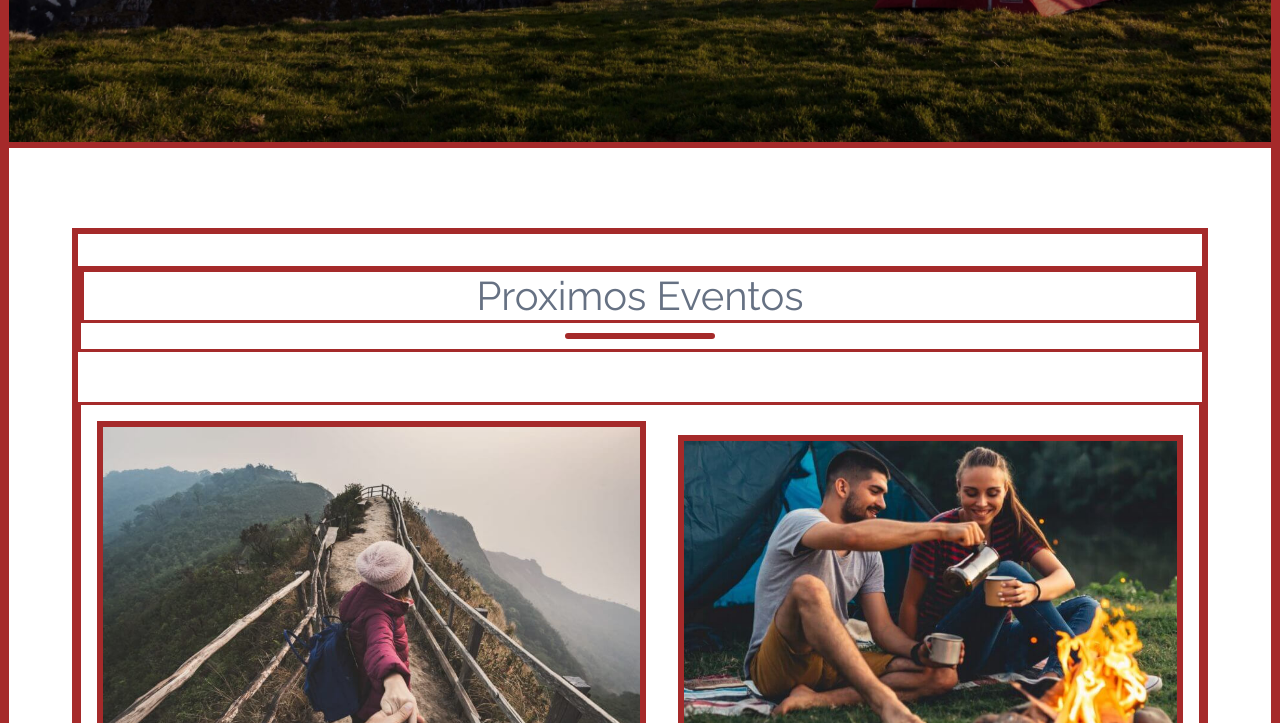
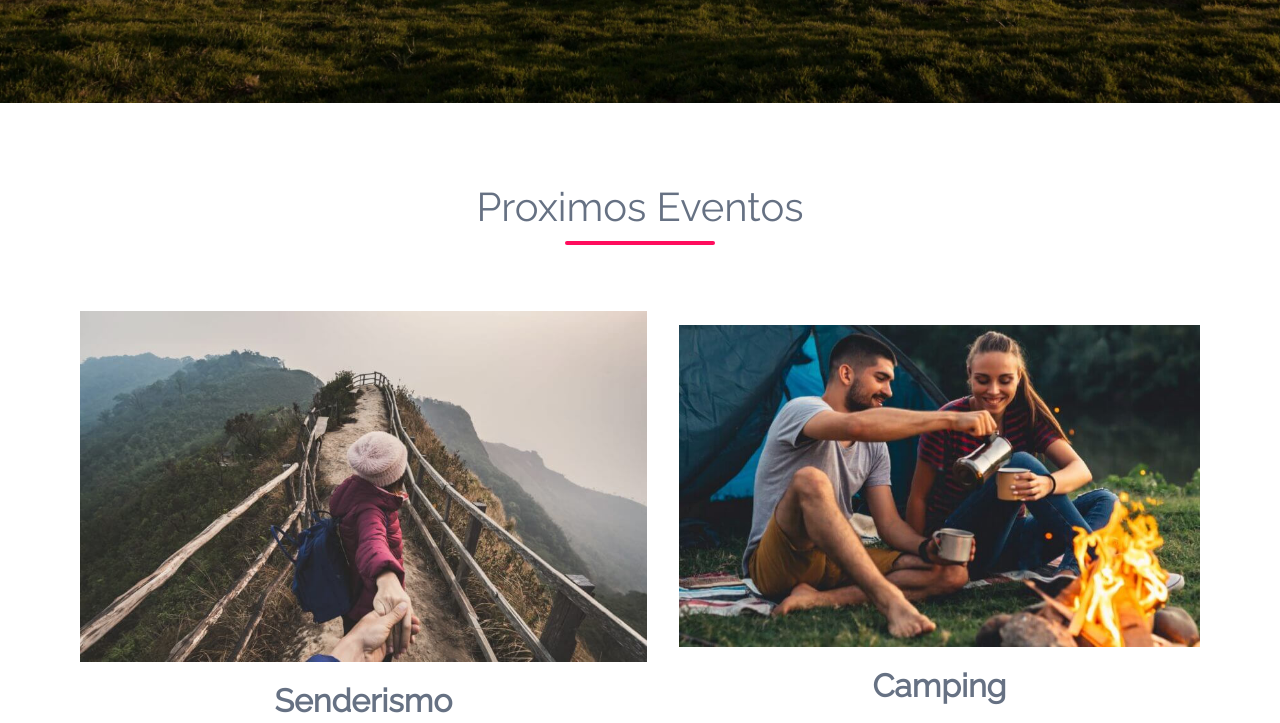
Before and after one commit to DavilaJairo/coder_new36430, a website: page index.html in a window 1280 px wide. Shown: the part 824-1547 px from the top of the page. Drawn offline with nearby package versions, Linux system fonts and the light colour scheme.

Commit message:
modifique el borde

```diff
--- a/sass/parciales/_reset.scss
+++ b/sass/parciales/_reset.scss
@@ -2,5 +2,4 @@
 * {
     margin: 0;
     padding: 0;
-    box-sizing: border-box;
-    border: 3px brown solid; }
+    box-sizing: border-box; }
```
Also changed, not shown: css/compilado.css.
